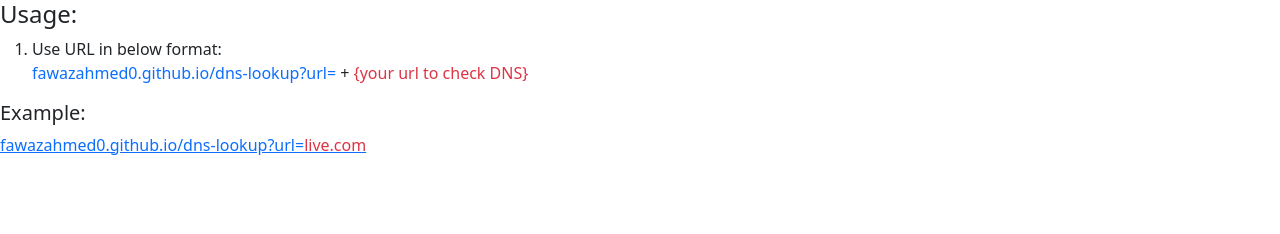
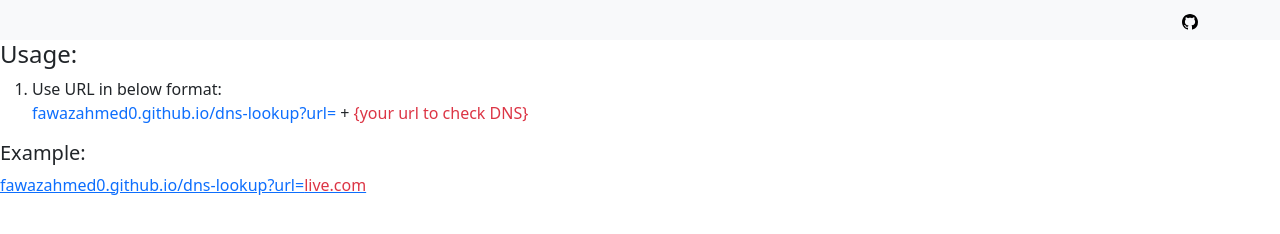
Before and after one commit to fawazahmed0/dns-lookup, a plain HTML site: page docs/index.html in a window 1280 px wide. Drawn offline with nearby package versions, Linux system fonts and the light colour scheme; a small style sheet from the web is missing.

Commit message:
Update index.html

```diff
--- a/docs/index.html
+++ b/docs/index.html
@@ -14,6 +14,18 @@
 
   </head>
   <body>
+
+    <nav id="mynavbar" class="navbar navbar-light bg-light" hidden>
+      <div class="container d-flex justify-content-end">
+        <a href="https://github.com/fawazahmed0/dns-lookup" target="_blank" rel="noopener noreferrer">
+          <svg xmlns="http://www.w3.org/2000/svg" width="16" height="16" fill="black" class="bi bi-github" viewBox="0 0 16 16">
+              <path d="M8 0C3.58 0 0 3.58 0 8c0 3.54 2.29 6.53 5.47 7.59.4.07.55-.17.55-.38 0-.19-.01-.82-.01-1.49-2.01.37-2.53-.49-2.69-.94-.09-.23-.48-.94-.82-1.13-.28-.15-.68-.52-.01-.53.63-.01 1.08.58 1.23.82.72 1.21 1.87.87 2.33.66.07-.52.28-.87.51-1.07-1.78-.2-3.64-.89-3.64-3.95 0-.87.31-1.59.82-2.15-.08-.2-.36-1.02.08-2.12 0 0 .67-.21 2.2.82.64-.18 1.32-.27 2-.27.68 0 1.36.09 2 .27 1.53-1.04 2.2-.82 2.2-.82.44 1.1.16 1.92.08 2.12.51.56.82 1.27.82 2.15 0 3.07-1.87 3.75-3.65 3.95.29.25.54.73.54 1.48 0 1.07-.01 1.93-.01 2.2 0 .21.15.46.55.38A8.012 8.012 0 0 0 16 8c0-4.42-3.58-8-8-8z"/>
+            </svg>
+        </a>
+      </div>
+    </nav>
+
+
     <div id="resultdiv" hidden>
       <p class="fs-4">
         Refer <a href="https://www.iana.org/assignments/dns-parameters/dns-parameters.xhtml" target="_blank">this</a> and <a target="_blank" href="https://developers.cloudflare.com/1.1.1.1/encryption/dns-over-https/make-api-requests/dns-json/">this</a> to understand returned format
@@ -46,9 +58,11 @@
         var urlparams = currenturl.searchParams;
 
         let myURL = urlparams.get('url')
-        if (!myURL)
+        if (!myURL){
+
+          document.querySelector('#mynavbar').removeAttribute('hidden')
             document.querySelector('#usage').removeAttribute('hidden')
-
+        }
 
 
 
```
